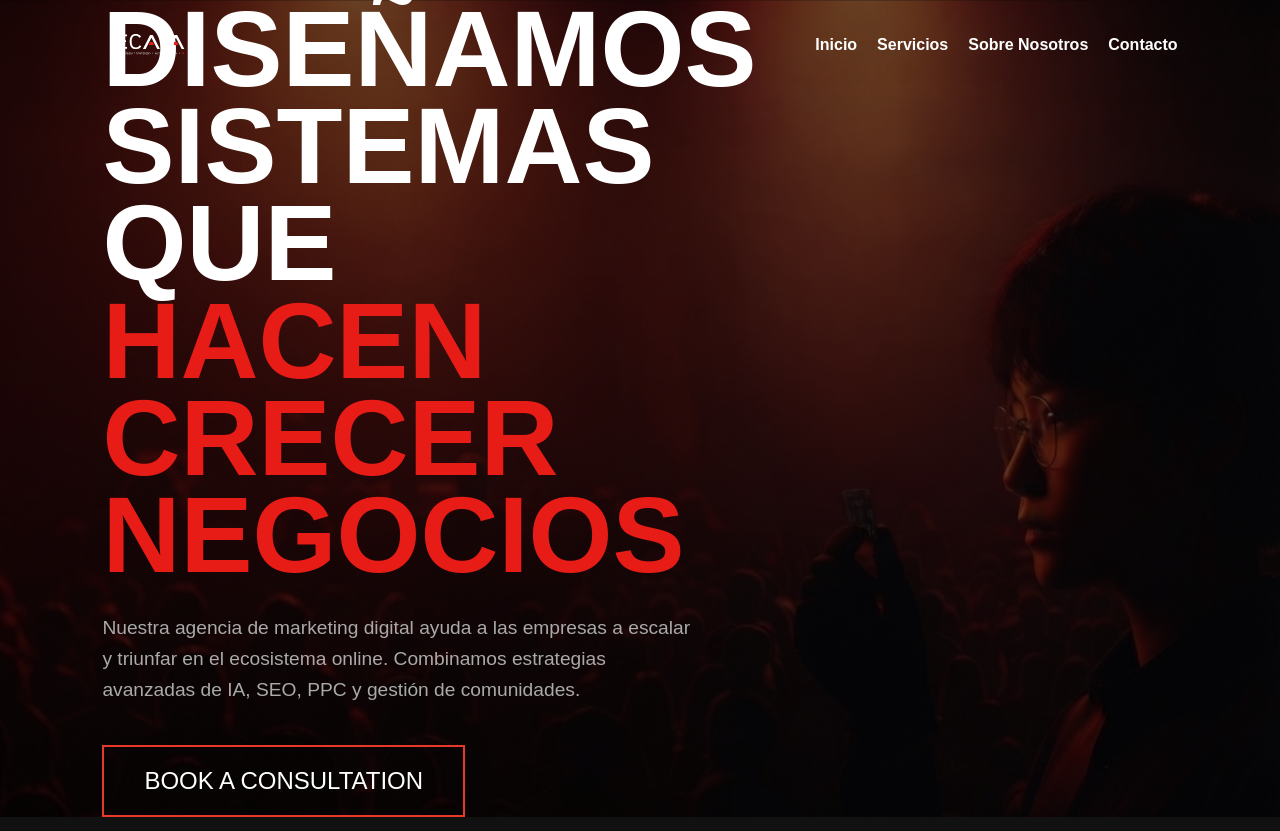
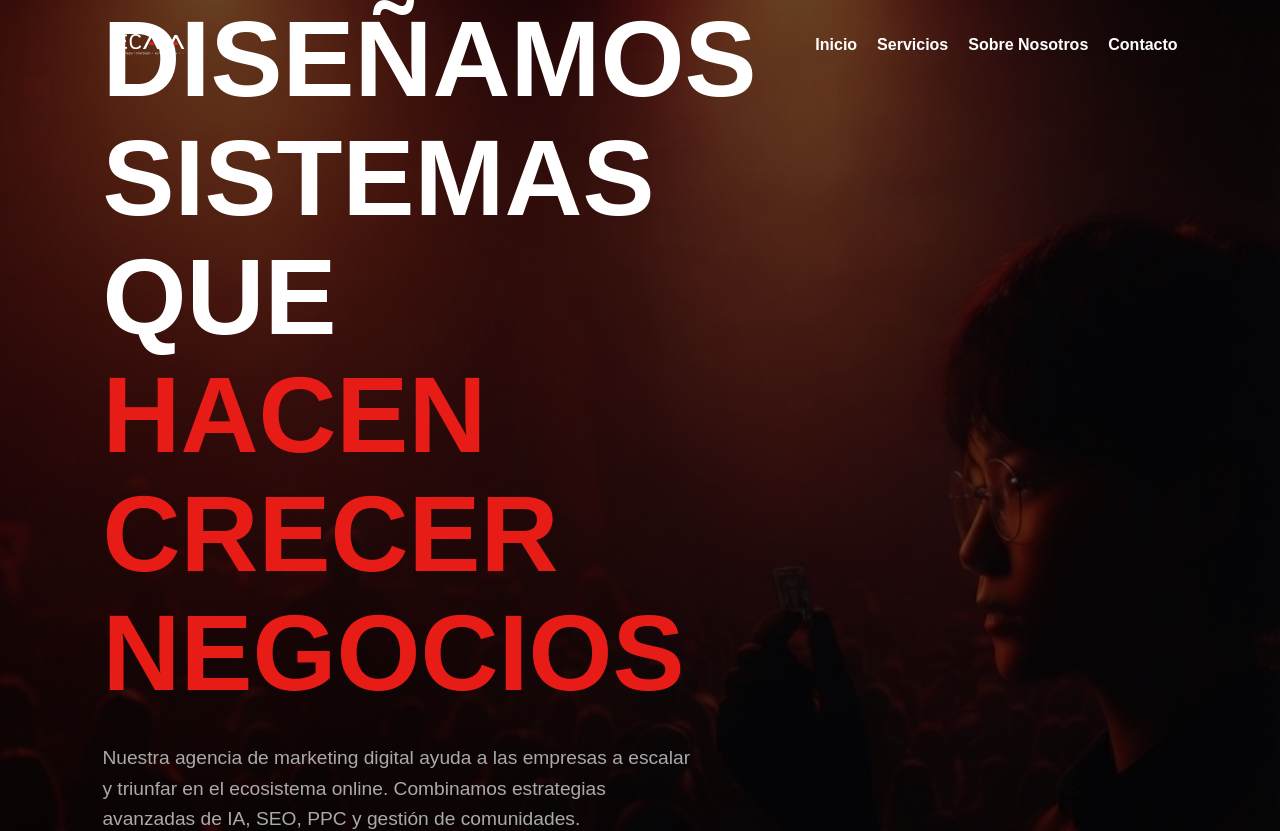
Before and after one commit to zLucky090802/marketing-page, an Angular app: page / in a window 1280 px wide. Shown: the top 831 px of the page. Built offline with nearby package versions, Linux system fonts and the light colour scheme.

Commit message:
Update hero.component.css

```diff
--- a/src/app/features/landing/components/hero/hero.component.css
+++ b/src/app/features/landing/components/hero/hero.component.css
@@ -94,13 +94,13 @@ p { font-family: 'Poppins', sans-serif; line-height: 1.6; }
 .hero-content { flex: 1; max-width: 600px; text-align: left; }
 
 .pixel-font {
-
   text-transform: uppercase;
   font-size: 4.5rem !important;
-  line-height: 0.9;
-  color: #FFFFFF ;
+  line-height: 1.1 !important; /* Ajustado para que respire la parte superior y no se corte */
+  color: #FFFFFF;
   margin-bottom: 30px;
   max-width: 600px;
+  display: block; /* Asegura que se comporte correctamente como un bloque independiente */
 }
 
 .hero-subtitle {
```
